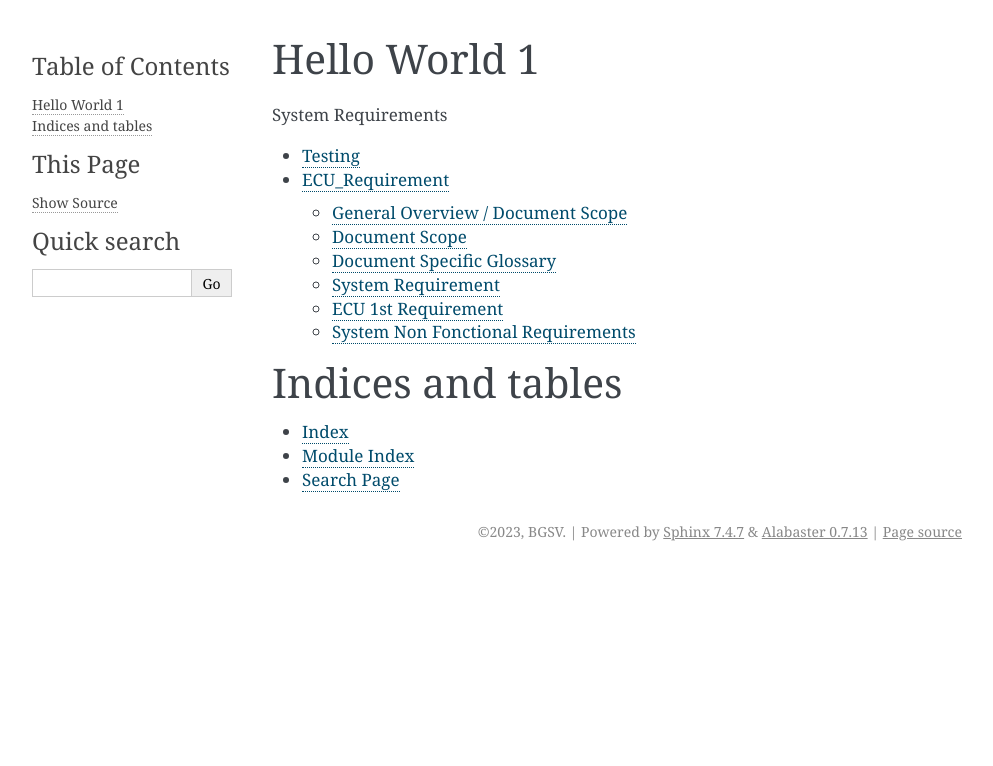
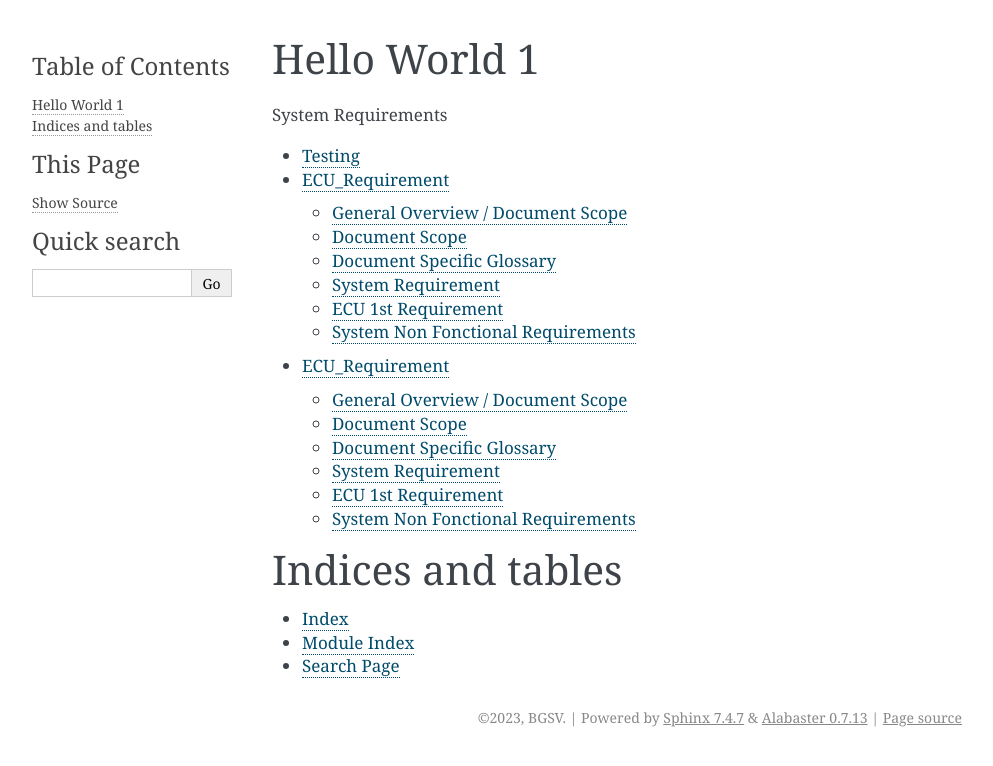
Before and after one commit to nguyensn29/coderace2023_theThree, a Sphinx documentation site: the page built from docs/index.rst, in a window 1280 px wide. Shown: the top 766 px of the page, without its empty margins (148-1141 px from the left). Built offline with Sphinx 7.4.7, drawn with Linux system fonts in a browser that asks for light colours.

Commit message:
Update index.rst

```diff
--- a/docs/index.rst
+++ b/docs/index.rst
@@ -12,6 +12,7 @@ Hello World 1
 
    ./src/testing.rst
    /src/requirements.rst
+   /src/ECU_Requirement.rst
 
 Indices and tables
 ==================
```
